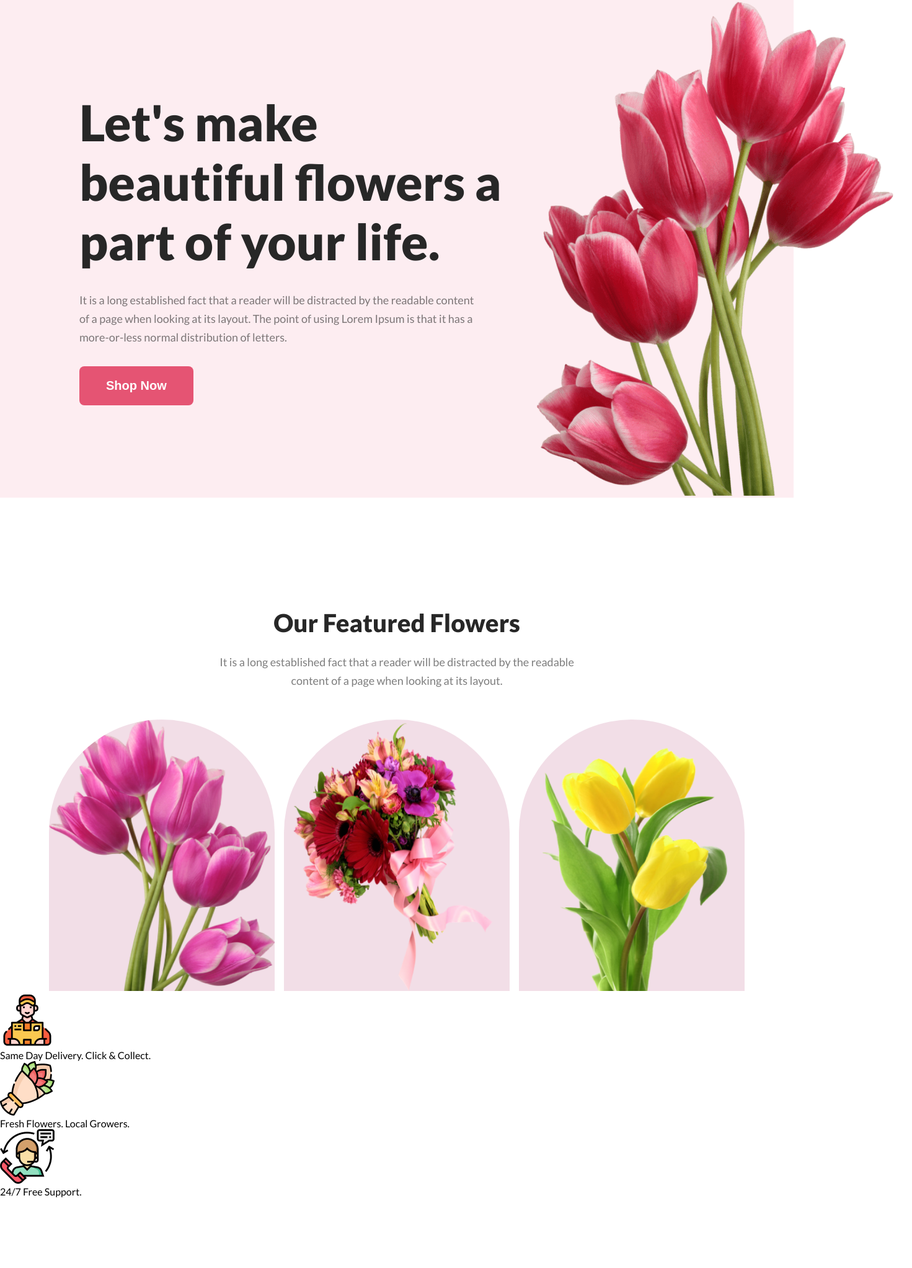
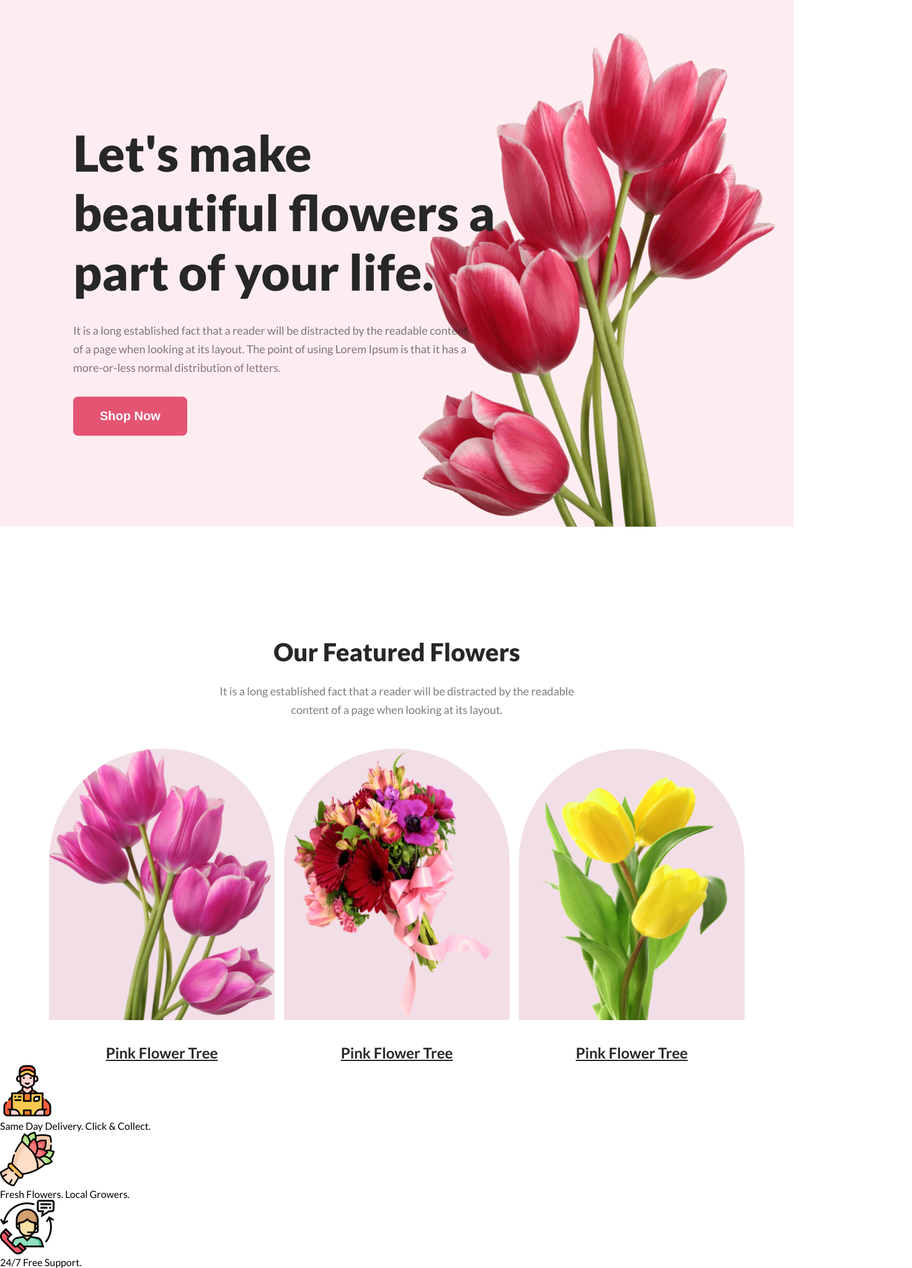
Before and after one commit to Ashikur-ai/flower-shop-assignment1-M1, a plain HTML site: page index.html in a window 1280 px wide. Shown: the whole page at 62% size, 1471 px wide, since content can reach past the window. Before the commit the page ends 1932 px from the top, so only its background shows below. Drawn offline with Linux system fonts and the light colour scheme.

Commit message:
banner and featured-flower adjustment

```diff
--- a/index.html
+++ b/index.html
@@ -25,10 +25,12 @@
                 <button class="btn-primary">Shop Now</button>
             </div>
 
+            <div class="flower">
 
-            <div class="header-item">
-                <img src="Flower Asset/pngwing 10.png" alt="">
             </div>
+
+
+
         </section>
     </header>
 
@@ -48,14 +50,19 @@
 
             <div class="images">
                 <div>
-                    <img class="image" width="60%" src="Flower Asset/pngwing 6.png" alt="">
+                    <img class="image" width="60%" src="asset/pngwing 6.png" alt="">
+                    <p class="flower-name">Pink Flower Tree</p>
                 </div>
                 <div>
-                    <img class="image" width="60%" src="Flower Asset/pngwing 5.png" alt="">
+                    <img class="image" width="60%" src="asset/pngwing 5.png" alt="">
+                    <p class="flower-name">Pink Flower Tree</p>
+
                 </div>
 
                 <div>
-                    <img class="image" width="60%" src="Flower Asset/pngwing 7.png" alt="">
+                    <img class="image" width="60%" src="asset/pngwing 7.png" alt="">
+                    <p class="flower-name">Pink Flower Tree</p>
+
                 </div>
 
             </div>
@@ -68,15 +75,15 @@
         <section class="service">
             <div class="service-container">
                 <div class="service-item">
-                    <img src="Flower Asset/Group 57.png" alt="">
+                    <img src="asset/Group 57.png" alt="">
                     <p class="service-description">Same Day Delivery. Click & Collect.</p>
                 </div>
                 <div class="service-item">
-                    <img src="Flower Asset/Group 58.png" alt="">
+                    <img src="asset/Group 58.png" alt="">
                     <p class="service-description">Fresh Flowers. Local Growers.</p>
                 </div>
                 <div class="service-item">
-                    <img src="Flower Asset/Group 59.png" alt="">
+                    <img src="asset/Group 59.png" alt="">
                     <p class="service-description">24/7 Free Support.</p>
                 </div>
             </div>
--- a/styles/flower.css
+++ b/styles/flower.css
@@ -14,15 +14,15 @@ header {
 }
 .header-container {
     display: flex;
-    justify-content: space-between;
+    justify-content: space-around;
     align-items: center;
-    width: 80%;
-    margin: auto;
+    background-image: url('../asset/pngwing\ 10.png');
+    background-repeat: no-repeat;
+    background-position: bottom right;
+    height: 100vh;
+    gap: 100px;
+    padding-top: 50px;
 }
-
-
-
-
 
 .header-title {
     color: #272727;
@@ -64,6 +64,10 @@ header {
     line-height: normal;
     }
 
+
+.header-item {
+    justify-content: right;
+}
 
     /* featured flower section styles here  */
 
@@ -108,4 +112,14 @@ header {
 }
 
 
+.flower-name {
+    color: #272727;
+    text-align: center;
+    font-size: 24px;
+    font-style: normal;
+    font-weight: 700;
+    line-height: 35px;
+    text-decoration-line: underline;
+    margin-top: 32px;
+}
 /* service section styles  */
```
Also changed, not shown: asset/Flower 01.png (renamed from Flower Asset/Flower 01.png), asset/Group 57.png (renamed from Flower Asset/Group 57.png), asset/Group 58.png (renamed from Flower Asset/Group 58.png), asset/Group 59.png (renamed from Flower Asset/Group 59.png), asset/Rectangle 4.png (renamed from Flower Asset/Rectangle 4.png), asset/Rectangle 5.png (renamed from Flower Asset/Rectangle 5.png), asset/Rectangle 6.png (renamed from Flower Asset/Rectangle 6.png), asset/Rectangle 9.png (renamed from Flower Asset/Rectangle 9.png), asset/pngwing 10.png (renamed from Flower Asset/pngwing 10.png), asset/pngwing 5.png (renamed from Flower Asset/pngwing 5.png), asset/pngwing 6.png (renamed from Flower Asset/pngwing 6.png), asset/pngwing 7.png (renamed from Flower Asset/pngwing 7.png), asset/pngwing 8.png (renamed from Flower Asset/pngwing 8.png).
